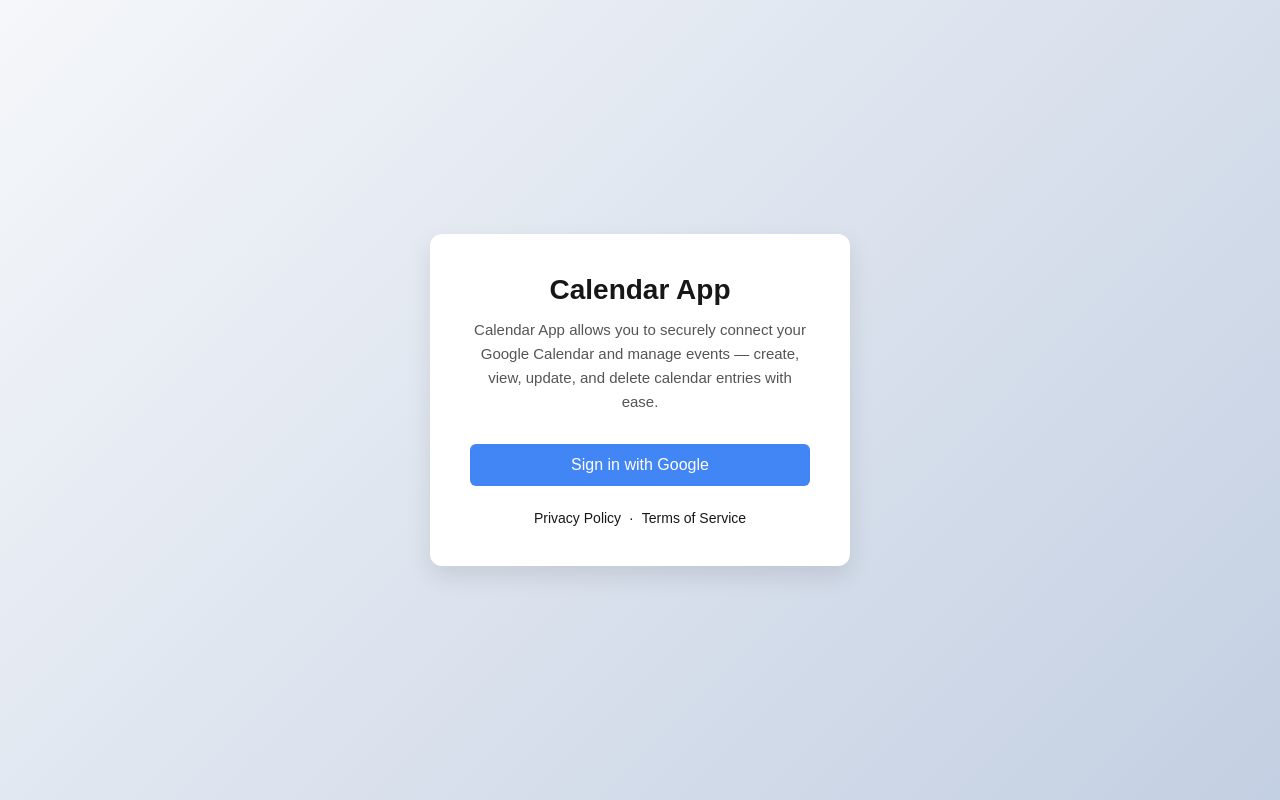
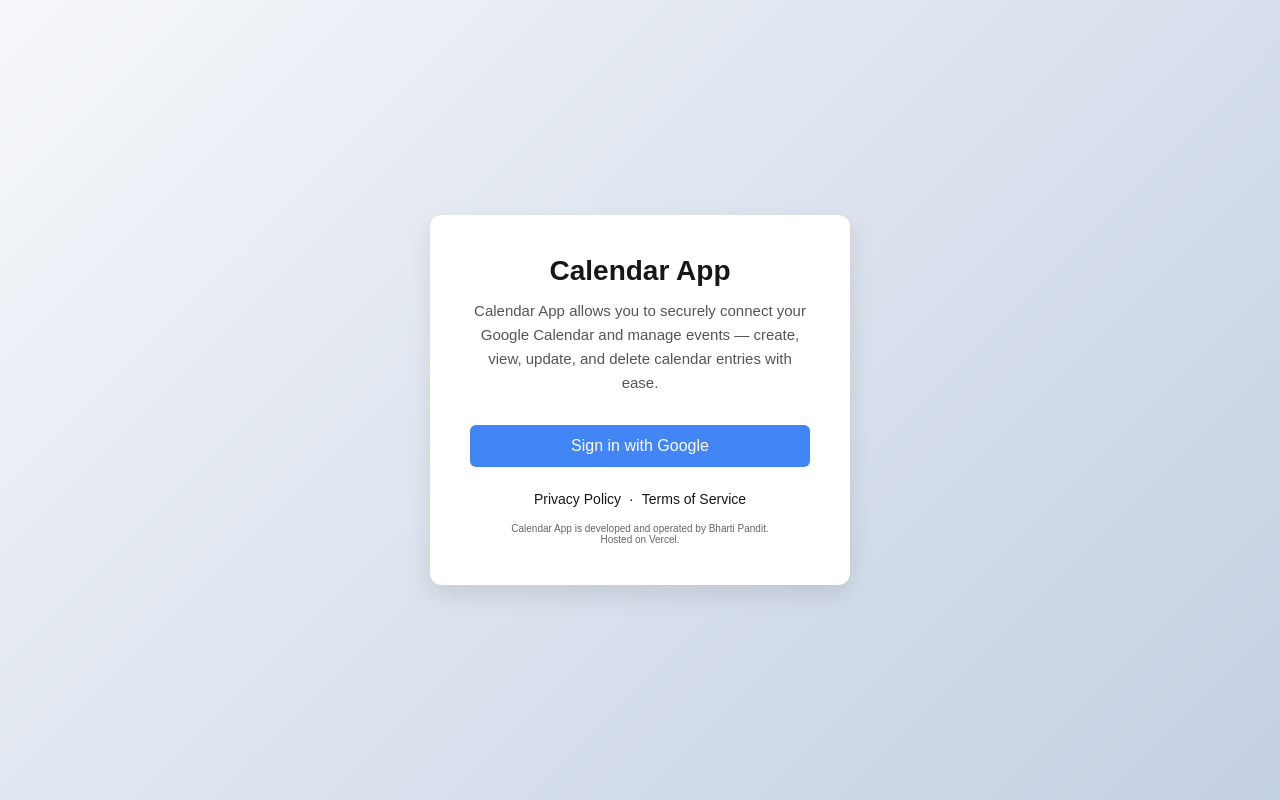
Before and after one commit to Bhartipandit/calendar-app, a Next.js app: page /login in a window 1280 px wide. Built offline with nearby package versions, Linux system fonts and the light colour scheme; no server answers.

Commit message:
main adding home screen

```diff
--- a/src/app/login/page.tsx
+++ b/src/app/login/page.tsx
@@ -55,6 +55,11 @@
           <span>·</span>
           <a href="/terms">Terms of Service</a>
         </footer>
+        <p style={styles.meta}>
+        Calendar App is developed and operated by Bharti Pandit.
+        <br />
+        Hosted on Vercel.
+      </p>
       </div>
     </main>
   );
@@ -69,6 +74,7 @@
   description: CSSProperties;
   button: CSSProperties;
   footer: CSSProperties;
+  meta: CSSProperties;
 } = {
   container: {
     minHeight: "100vh",
@@ -114,4 +120,11 @@
     justifyContent: "center",
     gap: "8px",
   },
+  meta: {
+    marginTop: "16px",
+    fontSize: "10px",
+    color: "#666",
+    textAlign: "center" as const,
+    maxWidth: "420px",
+  },
 };
```
